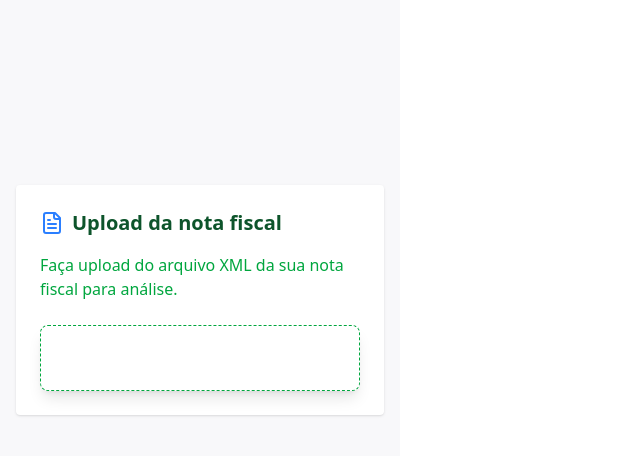
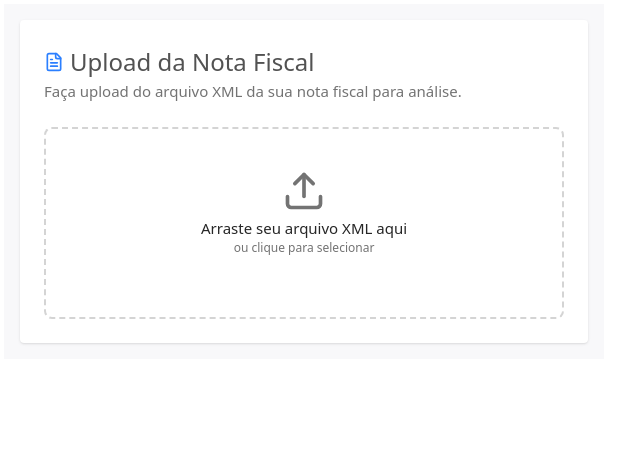
Before and after one commit to Marlonjms/Fron-extensao-NF, a React (Vite) app: page / in a window 1280 px wide. Shown: the top 456 px of the page, without its empty margins (0-640 px from the left). Built offline with nearby package versions, Linux system fonts and the light colour scheme.

Commit message:
adicionado a tela de input

```diff
--- a/src/App.tsx
+++ b/src/App.tsx
@@ -1,25 +1,54 @@
-import { FileText } from "lucide-react";
+import { useState } from "react";
+import { FileText, Upload } from "lucide-react";
 
 export default function App() {
+  const [selectedFile, setSelectedFile] = useState<File | null>(null);
+
+  function handleFileChange(event: React.ChangeEvent<HTMLInputElement>) {
+    const file = event.target.files?.[0];
+    setSelectedFile(file || null);
+  }
   return (
-    <div className="w-[400px] h-[600px] flex items-center justify-center flex items-center justify-center bg-fundo px-4">
-      <div className="bg-white w-full max-w-md p-6 rounded shadow">
-        <div className="flex items-center gap-2 mb-4">
-          <FileText className="w-6 h-6 text-blue-500" />
-          <h1 className="text-green-900 text-xl font-bold">
-            Upload da nota fiscal
-          </h1>
+    <div className="w-[600px] h-auto flex flex-col items-center justify-center bg-fundo p-4 m-1">
+      <div className="bg-white p-6 rounded shadow w-full">
+        <div className="flex flex-col gap-0 mb-6">
+          <div className="flex items-center gap-1.5">
+            <FileText className="w-5 h-5 text-blue-500" />
+            <h1 className="text-neutral-600 text-[24px] font-sans font-medium">
+              Upload da Nota Fiscal
+            </h1>
+          </div>
+          <p className="text-neutral-500 text-sans font-normal text-[15px]">
+            Faça upload do arquivo XML da sua nota fiscal para análise.
+          </p>
         </div>
 
-        <p className="text-green-600 text-base mb-6">
-          Faça upload do arquivo XML da sua nota fiscal para análise.
-        </p>
+        <label
+          htmlFor="xmlUpload"
+          className=" w-full h-auto rounded-lg border-2 border-dashed border-neutral-300 flex flex-col items-center justify-center bg-transparent cursor-pointer pb-15 pt-10 "
+        >
+          <Upload className="w-11 h-11 text-neutral-500 mb-1" />
+          <span className="text-neutral-800 text-[15px] font-sans font-medium">
+            Arraste seu arquivo XML aqui
+          </span>
+          <span className="text-neutral-500 text-sans font-normal text-[12px]">
+            ou clique para selecionar
+          </span>
+          <input
+            id="xmlUpload"
+            type="file"
+            accept=".xml"
+            className="hidden"
+            onChange={handleFileChange}
+          />
+        </label>
 
-        <div className="p-8 w-full bg-white rounded-lg shadow-lg border border-dashed border-green-600">
-          <div className="flex items-center gap-3">
-            {/* Aqui entra o botão ou dropzone */}
+        {selectedFile && (
+          <div className="mt-4 text-[14px] font-sans font-medium text-neutral-700   bg-blue-50 p-2 ">
+            <strong className=" ">Arquivo selecionado:</strong>{" "}
+            {selectedFile.name}
           </div>
-        </div>
+        )}
       </div>
     </div>
   );
```
Also changed, not shown: public/manifest.json, src/index.css (line endings or trailing spaces).
